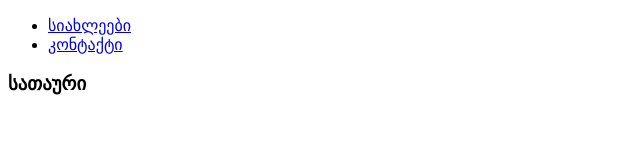
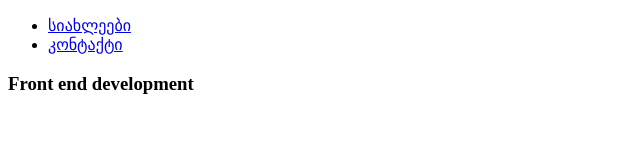
Before and after one commit to r3spect777/html.lesson5, a plain HTML site: page index.html in a window 1280 px wide. Shown: the whole page, without its empty margins (0-640 px from the left). Drawn offline with Linux system fonts and the light colour scheme.

Commit message:
change title content

```diff
--- a/index.html
+++ b/index.html
@@ -18,7 +18,7 @@
 				</li>
 			</ul>
 			<section>
-				<h1>სათაური</h1>
+				<h1>Front end development</h1>
 			</section>
 		</nav>
 	</header>
```
